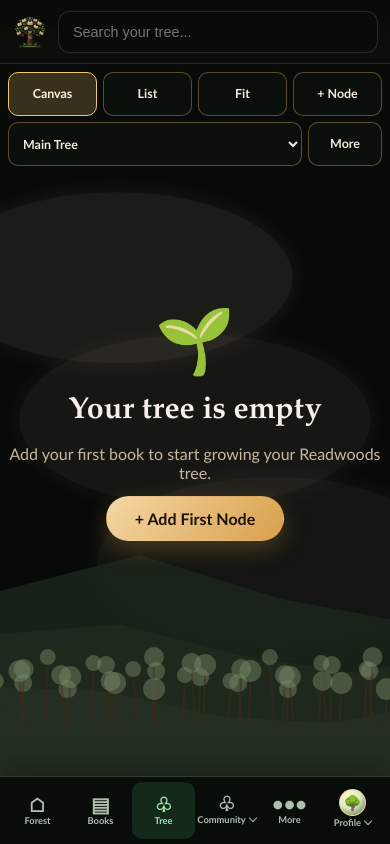
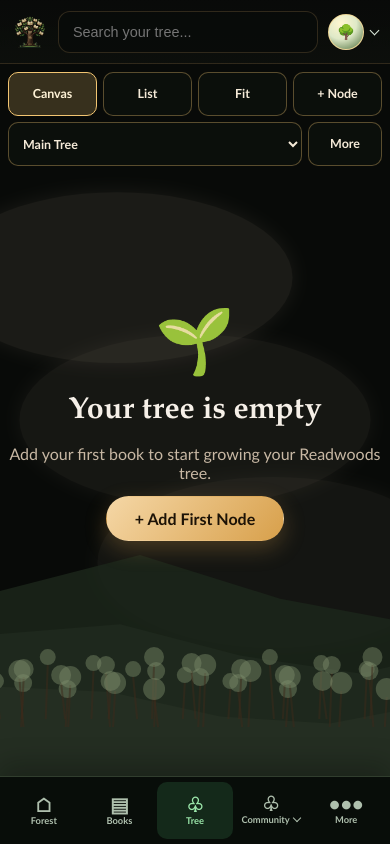
Before and after one commit to Maorb23/Book_tree, a Django app: page /tree/ in a window 390 px wide. Run offline with Django 4.2, Linux system fonts and the light colour scheme; a user stored in the database is signed in; data comes from the database, SQL or seed files in the repository; data that the repository does not hold is empty.

Commit message:
Fixing icon

```diff
--- a/static/css/mobile.css
+++ b/static/css/mobile.css
@@ -1,4 +1,8 @@
 .mobile-bottom-nav {
+  display: none;
+}
+
+.mobile-top-profile {
   display: none;
 }
 
@@ -28,7 +32,7 @@
     bottom: 0;
     z-index: 400;
     display: grid;
-    grid-template-columns: repeat(6, minmax(0, 1fr));
+    grid-template-columns: repeat(5, minmax(0, 1fr));
     min-height: calc(var(--mobile-bottom-bar) + env(safe-area-inset-bottom));
     padding: 5px 6px calc(5px + env(safe-area-inset-bottom));
     border-top: 1px solid rgba(130, 156, 118, 0.34);
@@ -158,6 +162,82 @@
     line-height: 1;
   }
 
+  .mobile-top-profile {
+    position: relative;
+    z-index: 410;
+    display: block;
+    justify-self: end;
+  }
+
+  .mobile-top-profile > summary {
+    min-width: 48px;
+    min-height: 44px;
+    display: flex;
+    align-items: center;
+    justify-content: flex-end;
+    gap: 7px;
+    list-style: none;
+    color: #dcebdc;
+    cursor: pointer;
+    -webkit-tap-highlight-color: transparent;
+  }
+
+  .mobile-top-profile > summary::-webkit-details-marker {
+    display: none;
+  }
+
+  .mobile-top-profile .mobile-profile-icon {
+    width: 36px;
+    height: 36px;
+  }
+
+  .mobile-top-profile__arrow {
+    width: 7px;
+    height: 7px;
+    border-right: 1px solid currentColor;
+    border-bottom: 1px solid currentColor;
+    transform: translateY(-2px) rotate(45deg);
+    transition: transform 0.16s ease;
+  }
+
+  .mobile-top-profile[open] .mobile-top-profile__arrow {
+    transform: translateY(2px) rotate(225deg);
+  }
+
+  .mobile-top-profile__panel {
+    position: absolute;
+    top: calc(100% + 6px);
+    right: 0;
+    width: min(220px, calc(100vw - 24px));
+    display: grid;
+    gap: 4px;
+    padding: 8px;
+    border: 1px solid rgba(130, 156, 118, 0.36);
+    border-radius: 12px;
+    background: rgba(9, 14, 10, 0.99);
+    box-shadow: 0 12px 30px rgba(0, 0, 0, 0.4);
+  }
+
+  .mobile-top-profile__panel a {
+    min-height: 44px;
+    display: flex;
+    align-items: center;
+    padding: 8px 12px;
+    border-radius: 8px;
+    color: #dcebdc;
+    text-decoration: none;
+    font-weight: 700;
+  }
+
+  .mobile-top-profile__panel a:hover,
+  .mobile-top-profile__panel a:focus-visible {
+    background: rgba(87, 201, 122, 0.15);
+  }
+
+  .mobile-top-profile[data-current="true"] .mobile-profile-icon {
+    box-shadow: 0 0 0 3px rgba(87, 201, 122, 0.28);
+  }
+
   @media (max-width: 380px) {
     .mobile-bottom-nav > a,
     .mobile-bottom-menu > summary {
@@ -204,7 +284,7 @@
 
   .tree-workspace .tree-workspace-nav {
     height: var(--mobile-top-bar);
-    grid-template-columns: auto minmax(0, 1fr);
+    grid-template-columns: auto minmax(0, 1fr) auto;
     gap: 10px;
     padding: 10px 12px;
   }
--- a/templates/partials/main_nav.html
+++ b/templates/partials/main_nav.html
@@ -38,5 +38,6 @@
       <a href="{% url 'tree:register' %}" class="nav__cta">Create Account</a>
     {% endif %}
   </div>
+  {% include "partials/mobile_profile_menu.html" %}
 </nav>
 {% include "partials/mobile_bottom_nav.html" %}
--- a/templates/partials/mobile_bottom_nav.html
+++ b/templates/partials/mobile_bottom_nav.html
@@ -29,28 +29,6 @@
         <a href="{% url 'tree:logout' %}">Logout</a>
       </div>
     </details>
-    {% with profile=request.user.profile %}
-      <details class="mobile-bottom-menu mobile-bottom-menu--profile" {% if request.resolver_match.url_name == 'my-profile' %}data-current="true"{% endif %}>
-        <summary aria-label="Profile menu">
-          <span class="mobile-profile-icon" aria-hidden="true">
-            {% if profile.avatar_url %}
-              <img src="{{ profile.avatar_url }}" alt="" referrerpolicy="no-referrer">
-            {% else %}
-              <b>{{ profile.avatar_symbol|default:"🌲" }}</b>
-            {% endif %}
-          </span>
-          <small>Profile <i class="mobile-menu-arrow" aria-hidden="true"></i></small>
-        </summary>
-        <div>
-          <a href="{% url 'tree:my-profile' %}">My Profile</a>
-          <a href="{% url 'tree:badges' %}">Badges</a>
-          <a href="{% url 'tree:my-books' %}">My Books</a>
-          <a href="{% url 'tree:challenges' %}">Challenges</a>
-          <a href="{% url 'tree:donations' %}">Donations</a>
-          <a href="{% url 'tree:logout' %}">Logout</a>
-        </div>
-      </details>
-    {% endwith %}
   {% else %}
     <a href="{% url 'tree:landing' %}" aria-current="page"><span aria-hidden="true">⌂</span><small>Home</small></a>
     <a href="{% url 'tree:community-feed' %}"><span aria-hidden="true">♧</span><small>Community</small></a>
--- /dev/null
+++ b/templates/partials/mobile_profile_menu.html
@@ -0,0 +1,24 @@
+{% if request.user.is_authenticated %}
+  {% with profile=request.user.profile %}
+    <details class="mobile-top-profile" {% if request.resolver_match.url_name == 'my-profile' %}data-current="true"{% endif %}>
+      <summary aria-label="Profile menu">
+        <span class="mobile-profile-icon" aria-hidden="true">
+          {% if profile.avatar_url %}
+            <img src="{{ profile.avatar_url }}" alt="" referrerpolicy="no-referrer">
+          {% else %}
+            <b>{{ profile.avatar_symbol|default:"🌲" }}</b>
+          {% endif %}
+        </span>
+        <span class="mobile-top-profile__arrow" aria-hidden="true"></span>
+      </summary>
+      <div class="mobile-top-profile__panel">
+        <a href="{% url 'tree:my-profile' %}">My Profile</a>
+        <a href="{% url 'tree:badges' %}">Badges</a>
+        <a href="{% url 'tree:my-books' %}">My Books</a>
+        <a href="{% url 'tree:challenges' %}">Challenges</a>
+        <a href="{% url 'tree:donations' %}">Donations</a>
+        <a href="{% url 'tree:logout' %}">Logout</a>
+      </div>
+    </details>
+  {% endwith %}
+{% endif %}
--- a/templates/tree.html
+++ b/templates/tree.html
@@ -607,6 +607,7 @@
       <button class="btn btn--primary" id="addBookBtn">+ Add Node</button>
       {% endif %}
     </div>
+    {% include "partials/mobile_profile_menu.html" %}
   </nav>
   {% include "partials/mobile_bottom_nav.html" %}
 
--- a/tree/tests.py
+++ b/tree/tests.py
@@ -1541,7 +1541,8 @@ class DashboardGenreAndTimelineTests(TestCase):
         for label in ('Challenges', 'Stats', 'My Profile', 'Badges', 'Donations', 'Logout'):
             self.assertContains(response, label)
         self.assertContains(response, 'mobile-bottom-menu--community')
-        self.assertContains(response, 'mobile-bottom-menu--profile')
+        self.assertContains(response, 'class="mobile-top-profile"')
+        self.assertNotContains(response, 'mobile-bottom-menu--profile')
         for label in ('Feed', 'Find People', 'Requests', 'Friends', 'My Posts'):
             self.assertContains(response, label)
 
@@ -1555,6 +1556,7 @@ class DashboardGenreAndTimelineTests(TestCase):
         self.assertContains(response, 'data-tree-view="list"')
         self.assertContains(response, 'id="mobileTreeList"')
         self.assertContains(response, '/static/js/tree_mobile.js')
+        self.assertContains(response, 'class="mobile-top-profile"')
 
     def test_tree_loads_d3_from_local_static_assets(self):
         self.client.force_login(self.user)
```
